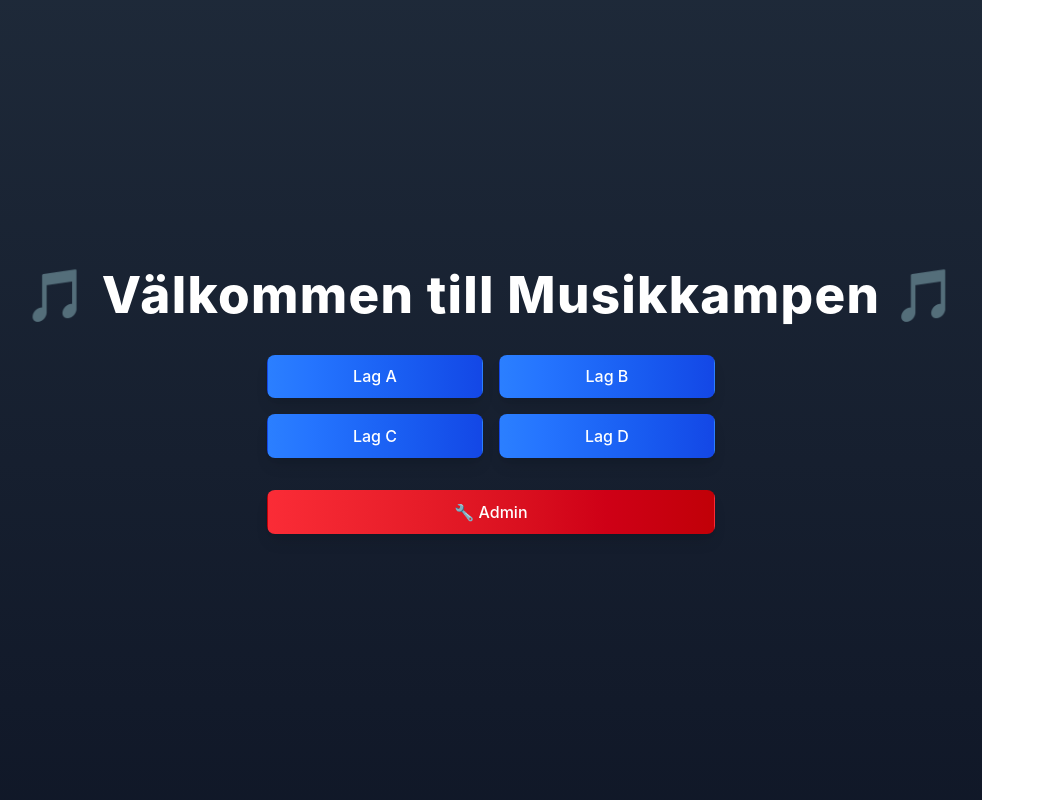
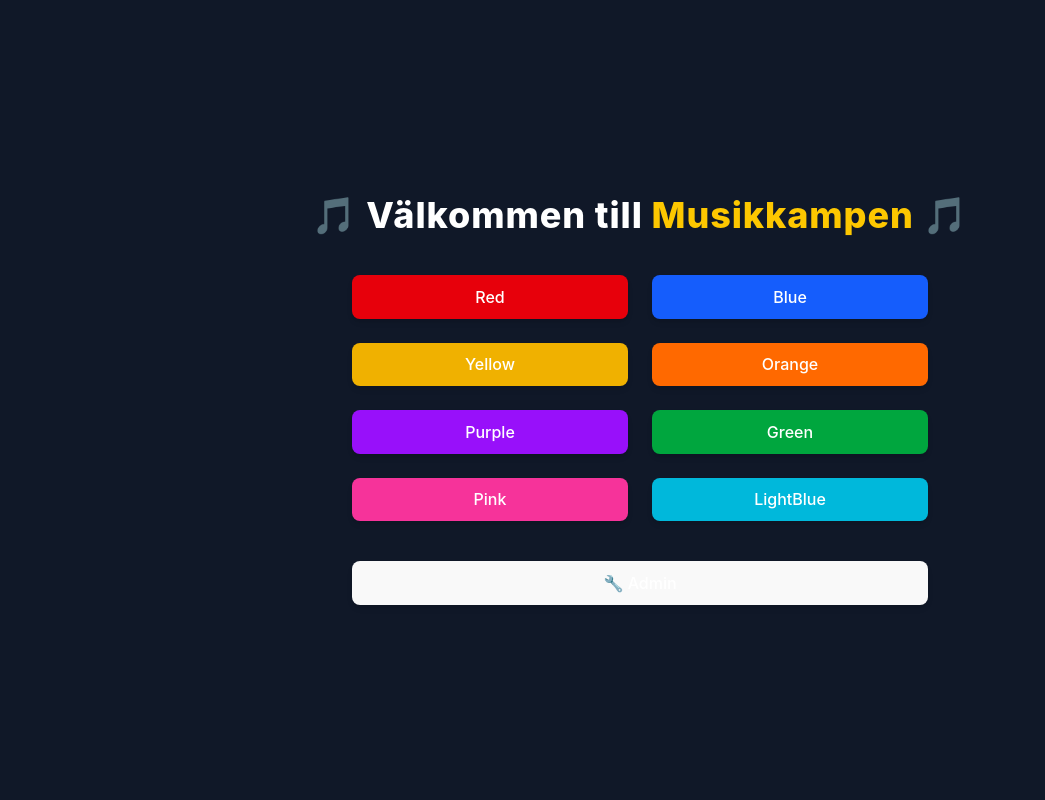
Before and after one commit to Kodstudion/quiz_answer_app, a React (Vite) app in the folder musicbattle/: page / in a window 1280 px wide. Shown: the whole page, without its empty margins (0-1045 px from the left). Built offline with nearby package versions, Linux system fonts and the light colour scheme.

Commit message:
Add more teams and use color names

```diff
--- a/musicbattle/src/App.tsx
+++ b/musicbattle/src/App.tsx
@@ -1,12 +1,13 @@
 import React from "react";
 import { Routes, Route } from "react-router-dom";
 import Home from "./Home";
+import TeamPage from "./TeamPage";
 
 const App: React.FC = () => {
   return (
     <Routes>
       <Route path="/" element={<Home />} />
-      <Route path="/team/:teamName" element={<h2>Team Sida</h2>} />
+      <Route path="/team/:teamName" element={<TeamPage />} />
       <Route path="/admin" element={<h2>Admin Sida</h2>} />
     </Routes>
   );
--- a/musicbattle/src/Home.tsx
+++ b/musicbattle/src/Home.tsx
@@ -1,30 +1,43 @@
 import React from "react";
 import { useNavigate } from "react-router-dom";
+
+const teams = [
+  { name: "Red", color: "bg-red-600 hover:bg-red-700" },
+  { name: "Blue", color: "bg-blue-600 hover:bg-blue-700" },
+  { name: "Yellow", color: "bg-yellow-500 hover:bg-yellow-600" },
+  { name: "Orange", color: "bg-orange-500 hover:bg-orange-600" },
+  { name: "Purple", color: "bg-purple-600 hover:bg-purple-700" },
+  { name: "Green", color: "bg-green-600 hover:bg-green-700" },
+  { name: "Pink", color: "bg-pink-500 hover:bg-pink-600" },
+  { name: "LightBlue", color: "bg-cyan-500 hover:bg-cyan-600" },
+];
 
 const Home: React.FC = () => {
   const navigate = useNavigate();
 
   return (
-    <div className="flex flex-col items-center justify-center min-h-screen bg-gradient-to-b from-gray-800 to-gray-900 text-white p-6">
-      <h1 className="text-4xl font-extrabold mb-8 text-center tracking-wide">
-        🎵 Välkommen till Musikkampen 🎵
+    <div className="flex flex-col items-center justify-center min-h-screen w-screen bg-gray-900 text-white p-6">
+      <h1 className="text-4xl font-extrabold mb-10 text-center tracking-wide">
+        🎵 Välkommen till <span className="text-yellow-400">Musikkampen</span> 🎵
       </h1>
 
-      <div className="grid grid-cols-1 sm:grid-cols-2 gap-4 w-full max-w-xs sm:max-w-md">
-        {["Lag A", "Lag B", "Lag C", "Lag D"].map((team, index) => (
+      {/* Lagrutor */}
+      <div className="grid grid-cols-1 sm:grid-cols-2 gap-6 w-full max-w-xl">
+        {teams.map(({ name, color }) => (
           <button
-            key={index}
-            onClick={() => navigate(`/team/${team.toLowerCase()}`)}
-            className="bg-gradient-to-r from-blue-500 to-blue-700 text-white px-4 py-4 rounded-2xl text-xl font-semibold w-full shadow-lg hover:scale-105 hover:from-blue-600 hover:to-blue-800 transition-all duration-200"
+            key={name}
+            onClick={() => navigate(`/team/${name.toLowerCase()}`)}
+            className={`${color} text-white px-8 py-4 rounded-2xl text-xl font-semibold w-full shadow-md transform transition duration-300 hover:scale-105`}
           >
-            {team}
+            {name}
           </button>
         ))}
       </div>
 
+      {/* Admin-knapp */}
       <button
         onClick={() => navigate("/admin")}
-        className="mt-8 bg-gradient-to-r from-red-500 to-red-700 text-white px-4 py-4 rounded-2xl text-xl font-semibold w-full max-w-xs sm:max-w-md shadow-lg hover:scale-105 hover:from-red-600 hover:to-red-800 transition-all duration-200"
+        className="mt-10 bg-gray-700 text-white px-8 py-4 rounded-2xl text-xl font-semibold w-full max-w-xl shadow-md transform transition duration-300 hover:bg-gray-800 hover:scale-105"
       >
         🔧 Admin
       </button>
--- /dev/null
+++ b/musicbattle/src/TeamPage.tsx
@@ -0,0 +1,95 @@
+import React, { useState } from "react";
+import { useParams } from "react-router-dom";
+
+const validGameIds = ["1234", "5678", "91011"];
+
+const TeamPage: React.FC = () => {
+  const { teamName } = useParams<{ teamName: string }>();
+  const [gameId, setGameId] = useState("");
+  const [isVerified, setIsVerified] = useState(false);
+  const [isButtonEnabled, setIsButtonEnabled] = useState(true);
+  const [clicks, setClicks] = useState<string[]>([]);
+
+  const verifyGameId = () => {
+    if (validGameIds.includes(gameId)) {
+      setIsVerified(true);
+    } else {
+      alert("Felaktigt spelomgångs-ID, försök igen.");
+    }
+  };
+
+  const handleButtonClick = () => {
+    if (isButtonEnabled) {
+      const timestamp = new Date().toLocaleTimeString();
+      setClicks((prev) => [...prev, `${teamName?.toUpperCase()} tryckte kl. ${timestamp}`]);
+    }
+  };
+
+  return (
+    <div className="flex flex-col justify-center items-center min-h-screen w-screen bg-gray-900 text-white p-6">
+      <div className="flex flex-col justify-center items-center w-full max-w-lg">
+        <h1 className="text-4xl font-extrabold mb-8">{teamName?.toUpperCase()}</h1>
+
+        {!isVerified ? (
+          <div className="flex flex-col justify-center items-center w-full">
+            <p className="text-xl mb-4">Ange spelomgångens ID:</p>
+            <input
+              type="text"
+              value={gameId}
+              onChange={(e) => setGameId(e.target.value)}
+              className="px-4 py-2 rounded-lg text-gray-900 text-center text-xl w-3/4 max-w-sm"
+              placeholder="Skriv in ID"
+            />
+            <button
+              onClick={verifyGameId}
+              className="mt-4 bg-green-600 text-white px-6 py-3 rounded-lg text-lg font-semibold hover:bg-green-700 transition"
+            >
+              Verifiera
+            </button>
+          </div>
+        ) : (
+          <div className="flex flex-col justify-center items-center w-full">
+            <p className="text-2xl font-semibold mb-6">✅ Spelomgångens ID verifierat!</p>
+
+            <button
+              onClick={handleButtonClick}
+              className={`px-8 py-6 text-2xl font-bold rounded-xl shadow-lg transition ${
+                isButtonEnabled ? "bg-red-600 hover:bg-red-700" : "bg-gray-600 cursor-not-allowed"
+              }`}
+              disabled={!isButtonEnabled}
+            >
+              🔴 TRYCK
+            </button>
+
+            {/* Tryckhistorik */}
+            <div className="mt-6 max-w-md w-full">
+              <h2 className="text-xl font-semibold mb-2">Tryckhistorik</h2>
+              <table className="w-full bg-gray-800 text-white rounded-lg border border-gray-700">
+                <thead>
+                  <tr className="border-b border-gray-700">
+                    <th className="py-2">Tid</th>
+                  </tr>
+                </thead>
+                <tbody>
+                  {clicks.length > 0 ? (
+                    clicks.map((click, index) => (
+                      <tr key={index} className="border-t border-gray-700">
+                        <td className="py-2 text-center">{click}</td>
+                      </tr>
+                    ))
+                  ) : (
+                    <tr>
+                      <td className="py-2 text-center text-gray-400">Inga tryck registrerade än</td>
+                    </tr>
+                  )}
+                </tbody>
+              </table>
+            </div>
+          </div>
+        )}
+      </div>
+    </div>
+  );
+};
+
+export default TeamPage;
--- a/musicbattle/src/index.css
+++ b/musicbattle/src/index.css
@@ -26,17 +26,16 @@ a:hover {
 
 body {
   margin: 0;
+  padding: 0;
+  width: 100vw;
+  height: 100vh;
   display: flex;
-  place-items: center;
-  min-width: 320px;
-  min-height: 100vh;
+  flex-direction: column;
+  align-items: center;
+  justify-content: center;
 }
 
-h1 {
-  font-size: 3.2em;
-  line-height: 1.1;
-}
-
+/* 🔥 FIX: Ta bort den tvingande bakgrundsfärgen på knappar */
 button {
   border-radius: 8px;
   border: 1px solid transparent;
@@ -44,13 +43,19 @@ button {
   font-size: 1em;
   font-weight: 500;
   font-family: inherit;
-  background-color: #1a1a1a;
   cursor: pointer;
   transition: border-color 0.25s;
 }
+
+/* 🔥 FIX: Se till att Tailwind-färger fungerar korrekt */
+button:not(.bg-red-600, .bg-blue-600, .bg-yellow-500, .bg-orange-500, .bg-purple-600, .bg-green-600, .bg-pink-500, .bg-cyan-500) {
+  background-color: #1a1a1a;
+}
+
 button:hover {
   border-color: #646cff;
 }
+
 button:focus,
 button:focus-visible {
   outline: 4px auto -webkit-focus-ring-color;
@@ -64,7 +69,15 @@ button:focus-visible {
   a:hover {
     color: #747bff;
   }
-  button {
+  button:not(.bg-red-600, .bg-blue-600, .bg-yellow-500, .bg-orange-500, .bg-purple-600, .bg-green-600, .bg-pink-500, .bg-cyan-500) {
     background-color: #f9f9f9;
   }
 }
+
+html, body {
+  width: 100vw;
+  height: 100vh;
+  overflow-x: hidden;
+  margin: 0;
+  padding: 0;
+}
```
